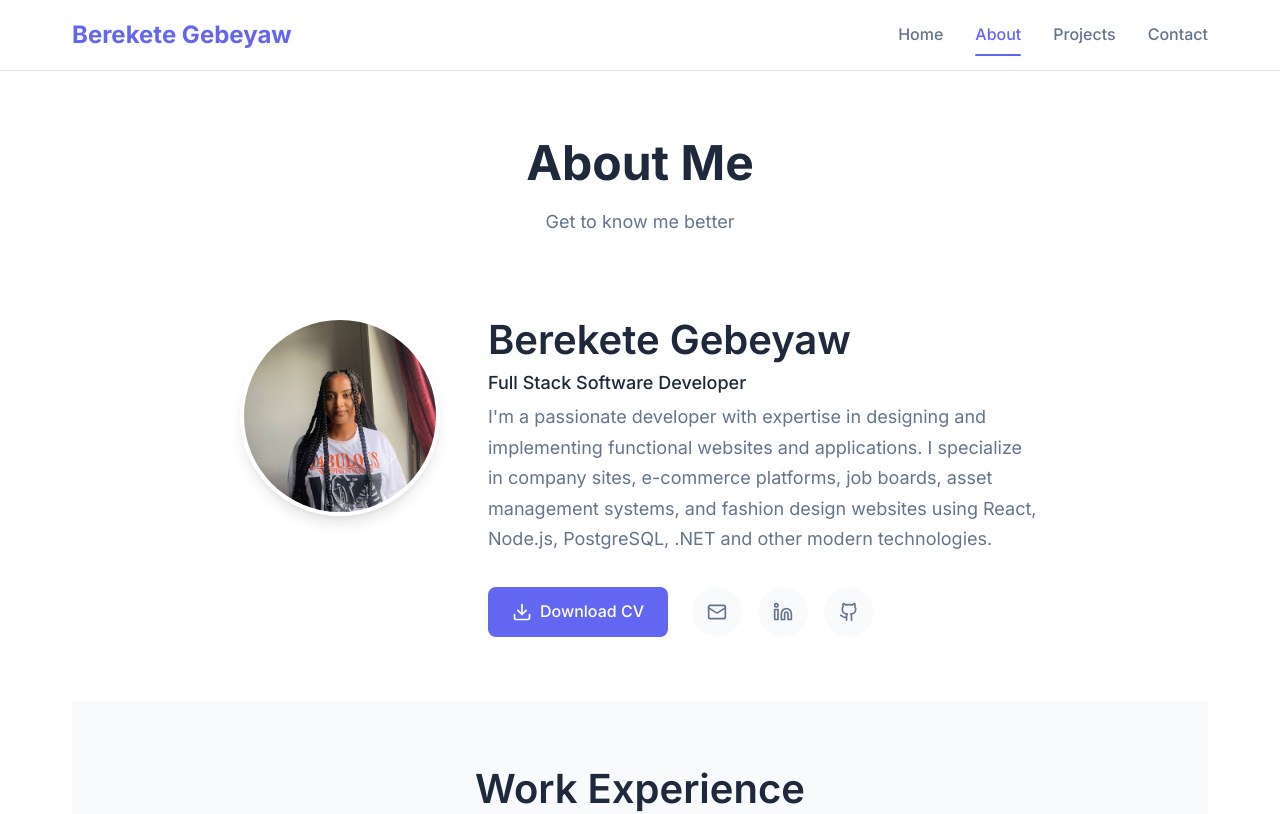
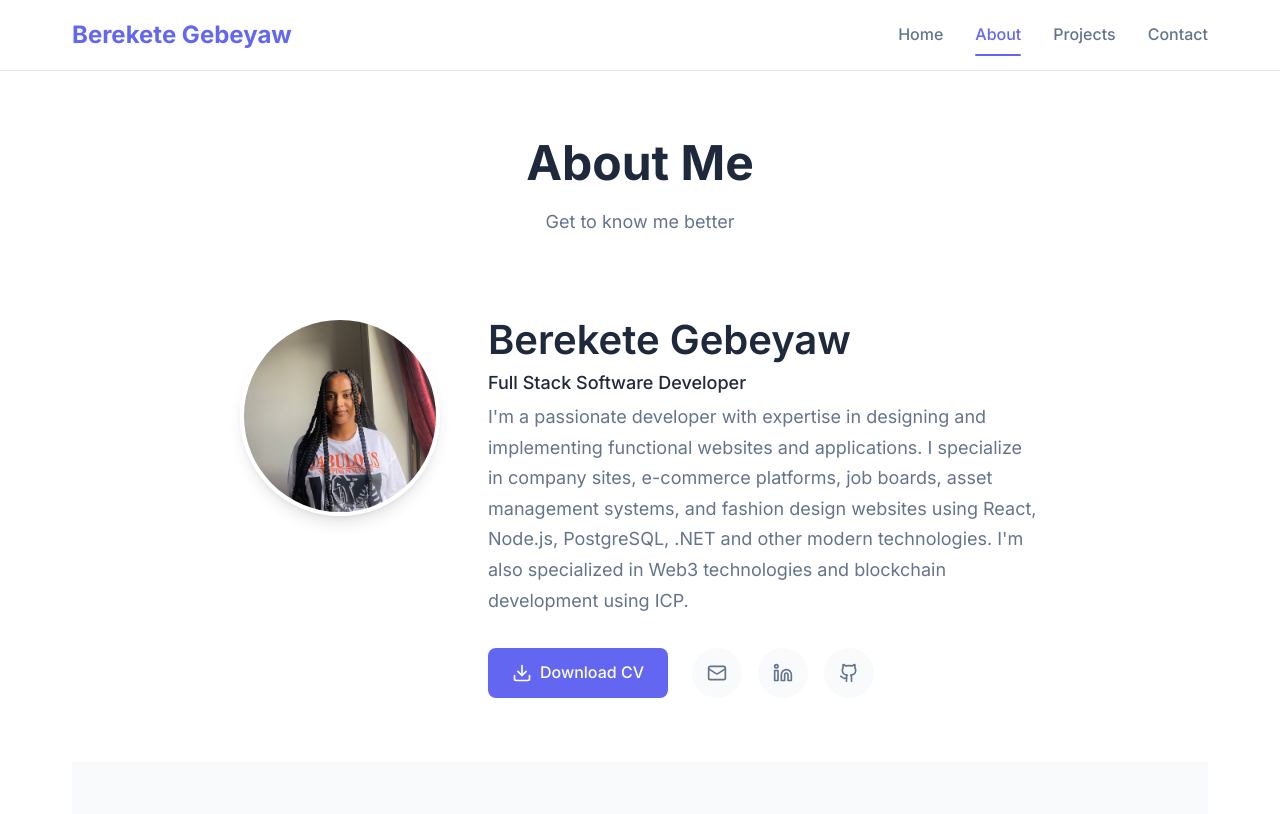
Before and after one commit to Bereketgebeyaw/Bereket-Portfolio-, a React (Create React App) app in the folder portfolio-frontend/: page /about in a window 1280 px wide. Shown: the top 814 px of the page. Built offline with nearby package versions, Linux system fonts and the light colour scheme; the HTML template or start-up script is replaced by a standard one.

Commit message:
clinets can contact me from the contact page

```diff
--- a/portfolio-frontend/src/pages/About.jsx
+++ b/portfolio-frontend/src/pages/About.jsx
@@ -84,6 +84,7 @@ const About = () => {
                   functional websites and applications. I specialize in company sites,
                   e-commerce platforms, job boards, asset management systems, and fashion
                   design websites using React, Node.js, PostgreSQL, .NET and other modern technologies.
+                  I'm also specialized in Web3 technologies and blockchain development using ICP.
                 </p>
                 <div className="profile-actions">
                   <button
```
